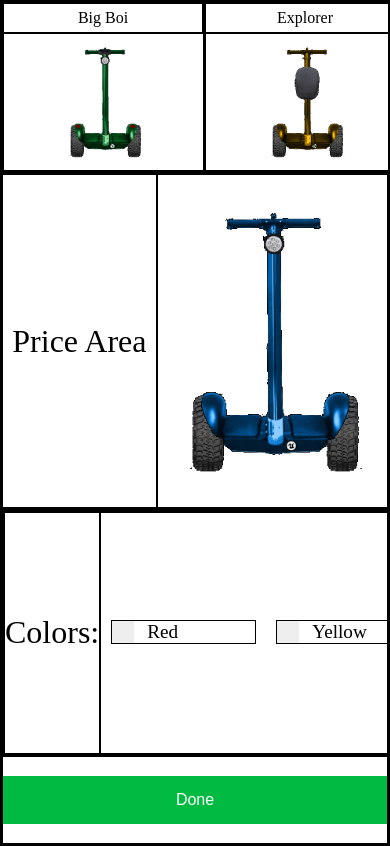
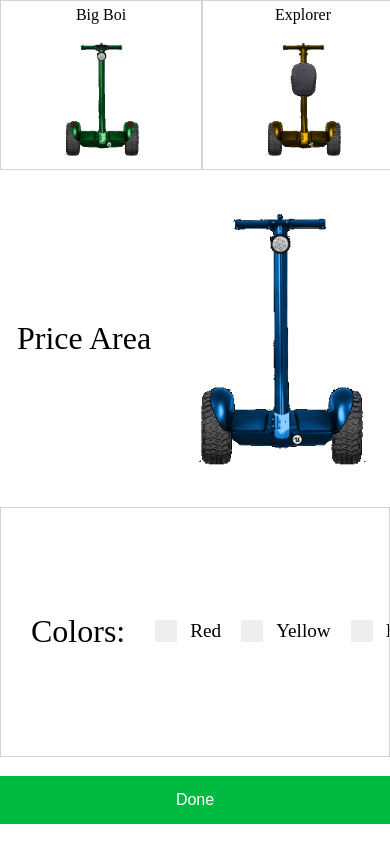
Before and after one commit to RP422/PimpMySegway, a website built with webpack: page dist/demo.html in a window 390 px wide. Built offline with nearby package versions, Linux system fonts and the light colour scheme.

Commit message:
All base styling is done

```diff
--- a/dist/css/demo.css
+++ b/dist/css/demo.css
@@ -12,7 +12,7 @@ html, body {
 
 .box {
   flex: 1;
-  border: 1px solid black;
+  /* border: 1px solid black; */
 }
 .container {
   display: flex;
@@ -33,6 +33,7 @@ html, body {
 }
 #segwayViewContainer {
   flex: 0.5;
+  flex-direction: column-reverse;
 }
 #optionsContainer {
   flex: 0.3;
@@ -64,10 +65,11 @@ html, body {
 
 #optionsArea {
   overflow-y: scroll;
+  border: 1px solid lightgray;
 }
 .options-size {
   min-height: fit-content;
-  border: 1px solid black;
+  /* border: 1px solid black; */
 }
 .option-center {
   align-self: center;
@@ -77,7 +79,7 @@ html, body {
 }
 .optionTitle {
   font-size: 2em;
-  text-align: center;
+  padding-left: 10px;
   justify-content: center;
 }
 .options-wrapper {
@@ -88,7 +90,7 @@ html, body {
 
 .pre-built-size {
   min-height: 200px;
-  border: 1px solid black;
+  border: 1px solid lightgray;
   text-align: center;
 }
 .pre-built-img {
@@ -250,7 +252,6 @@ html, body {
 
 
 
-
 @media only screen and (max-width: 825px) {
   .pre-built-size {
     min-width: 50px;
@@ -259,9 +260,12 @@ html, body {
     max-height: 100%;
     max-width: 100%;
   }
-  #colorOptions, .options-wrapper {
+  #colorOptions, #tiresOptions, #enginesOptions, #otherOption, .options-wrapper {
     flex-direction: row;
     min-width: fit-content;
+  }
+  .optionTitle {
+    margin: 20px;
   }
 }
 
@@ -287,6 +291,7 @@ html, body {
   }
   #priceArea {
     flex: 0.4;
+    padding: 10px;
   }
   #optionsContainer {
     flex: 0.5;
@@ -303,4 +308,8 @@ html, body {
   #buttonArea {
     flex: 0.3;
   }
+  .option-center {
+    width: fit-content;
+    min-width: fit-content;
+  }
 }
--- a/dist/demo.html
+++ b/dist/demo.html
@@ -33,7 +33,7 @@
         </div>
       </div>
 
-    <div id="segwayViewContainer" class="box container flex-col">
+    <div id="segwayViewContainer" class="box container">
       <div id="segwayArea" class="box container">
         <div id="segwayImages"></div>
       </div>
```
